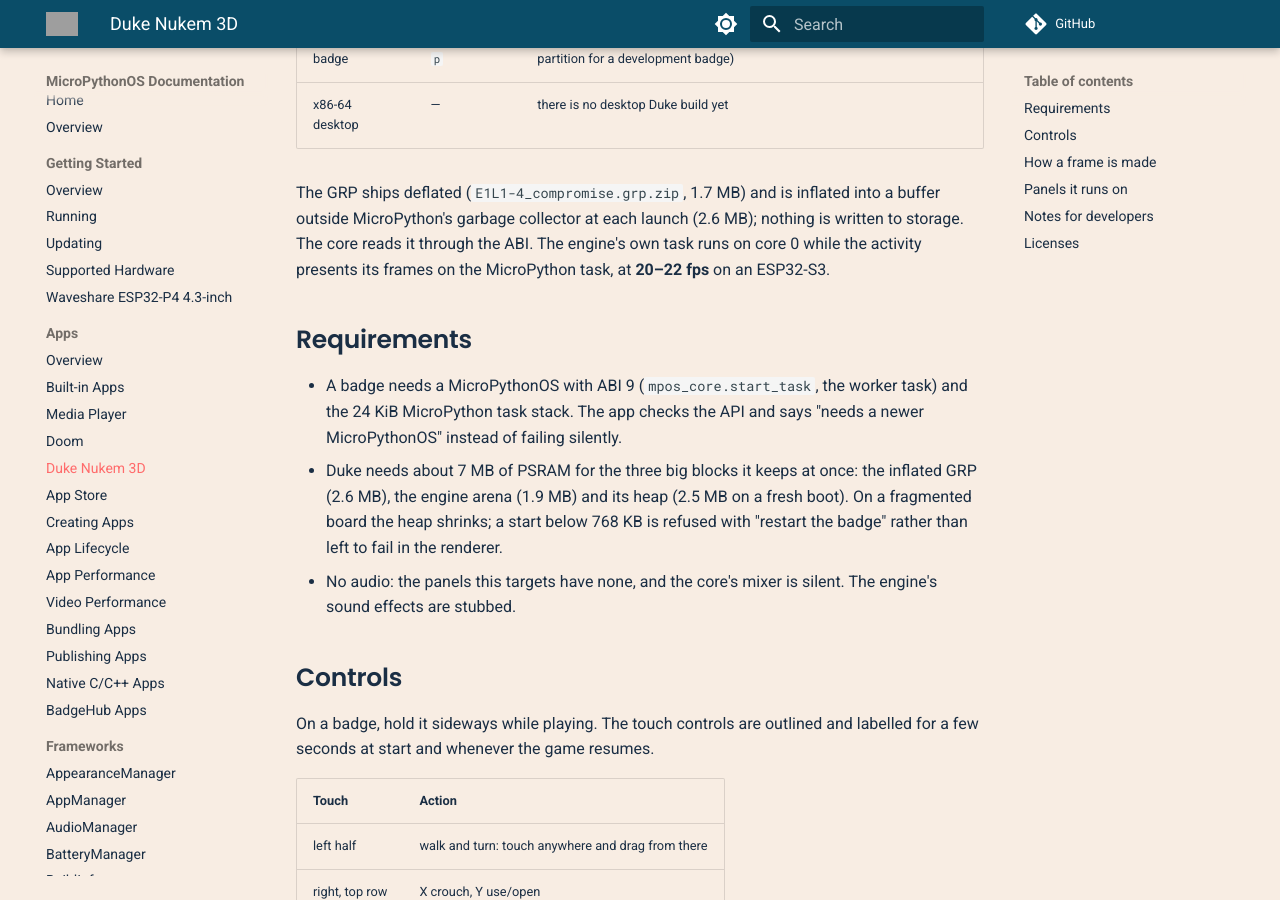
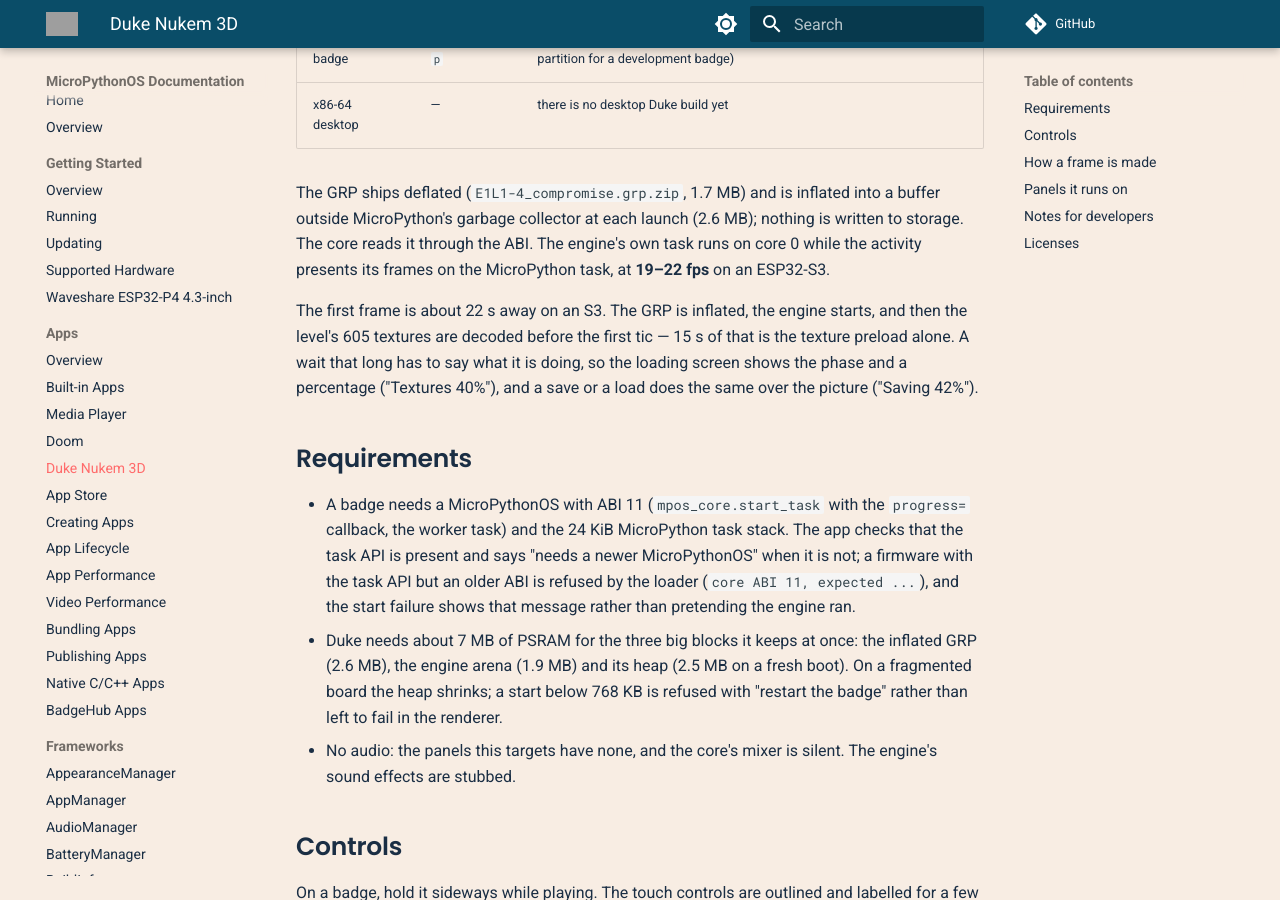
Before and after one commit to MicroPythonOS/docs, an MkDocs documentation site: the page built from docs/apps/duke3d.md, in a window 1280 px wide and 900 px high, scrolled down 395 px. Built offline with MkDocs 1.6.1 and Material for MkDocs 9.7.7, drawn with Linux system fonts in a browser that asks for light colours; comment, search, counter and statistics services are not loaded; some of the changed text lies outside the part shown; grey boxes are pictures that could not be loaded.

Commit message:
duke3d: the ABI the app needs, and what a 22 s launch shows
The requirements still said ABI 9, but the shipped core declares 11 and an
older host refuses it. The page also described the port's own tile-view tables
(MAXYDIM 240, 1024-entry ylookup) after the code moved to upstream's shape, and
said nothing about the progress a launch and a save now show.

The native-apps reference gains the ABI 11 section: a worker core's start-up
runs before its first frame, cannot touch the GUI, and reports permille + a
phase that start_task() forwards from the host's task. Also add the rule the
save path needed: reply to the core before painting anything, because it is
blocked for ten seconds.

```diff
--- a/docs/apps/duke3d.md
+++ b/docs/apps/duke3d.md
@@ -19,13 +19,23 @@ The GRP ships deflated (`E1L1-4_compromise.grp.zip`, 1.7 MB) and is inflated
 into a buffer outside MicroPython's garbage collector at each launch (2.6 MB);
 nothing is written to storage. The core reads it through the ABI. The engine's
 own task runs on core 0 while the activity presents its frames on the
-MicroPython task, at **20–22 fps** on an ESP32-S3.
+MicroPython task, at **19–22 fps** on an ESP32-S3.
+
+The first frame is about 22 s away on an S3. The GRP is inflated, the engine
+starts, and then the level's 605 textures are decoded before the first tic —
+15 s of that is the texture preload alone. A wait that long has to say what it
+is doing, so the loading screen shows the phase and a percentage
+("Textures 40%"), and a save or a load does the same over the picture
+("Saving 42%").
 
 ## Requirements
 
-- A badge needs a MicroPythonOS with ABI 9 (`mpos_core.start_task`, the worker
-  task) and the 24 KiB MicroPython task stack. The app checks the API and says
-  "needs a newer MicroPythonOS" instead of failing silently.
+- A badge needs a MicroPythonOS with ABI 11 (`mpos_core.start_task` with the
+  `progress=` callback, the worker task) and the 24 KiB MicroPython task stack.
+  The app checks that the task API is present and says "needs a newer
+  MicroPythonOS" when it is not; a firmware with the task API but an older ABI
+  is refused by the loader (`core ABI 11, expected ...`), and the start failure
+  shows that message rather than pretending the engine ran.
 - Duke needs about 7 MB of PSRAM for the three big blocks it keeps at once:
   the inflated GRP (2.6 MB), the engine arena (1.9 MB) and its heap (2.5 MB on
   a fresh boot). On a fragmented board the heap shrinks; a start below 768 KB is
@@ -93,6 +103,9 @@ five hundred kilobytes each, so a handful of saves is what the 7 MB filesystem
 holds. The engine runs on its own task and cannot touch the filesystem itself,
 so a save is a request the activity answers from its frame loop (see
 [Native C/C++ Apps](native-apps.md#the-engines-files-a-blocking-handshake)).
+It is flash-bound and takes tens of seconds for a full slot, so the picture
+says "Saving 42%" from the blocks as they land; a load says the same, and a
+first save into an empty slot shows the bytes instead of a percentage.
 
 ## How a frame is made
 
@@ -100,6 +113,10 @@ so a save is a request the activity answers from its frame loop (see
   ABI 9); it never enters MicroPython. Input is a C ring, the GRP is served by
   pointer from the inflated buffer, the log is a ring the activity drains, and
   the clock is `esp_timer`.
+- Its start-up cannot touch the GUI, so the phases come back as data: ABI 11's
+  `progress(host, permille, text)` is forwarded by `start_task(progress=...)`
+  from the host's task while it waits, and the activity paints "Textures 40%".
+  See [Native C/C++ Apps](native-apps.md#a-start-up-that-takes-seconds-report-progress-abi-11).
 - The core renders into one of two buffers and calls `frame_ready()`; the
   activity shows the published buffer with `NativeDisplay.select_buffer()` +
   `flush()` and hands it back with `task_presented()`. Rendering and the panel
@@ -140,9 +157,13 @@ surprising a port. The traps that cost the most time:
   thumbnail into a *tile* with `setviewtotile()`, and sets the view from the
   tile's own dimensions. The death view is **320×320** and a GRP can declare a
   larger camera texture — bigger than the screen the row/column tables were
-  sized for (the port's profile keeps `MAXYDIM` at 240). The view is now
-  clamped to `MAXYDIM` rows and `MAXXDIM` columns, `ylookup` holds 1024 entries
-  and the `lastx` stores are bounded. Without that, drawing such a view wrote
+  sized for. The view is now clamped to `MAXYDIM` rows and `MAXXDIM` columns
+  while the tile keeps its own dimensions, `ylookup` and `lastx` hold
+  `MAXYDIM + 1` entries, and the ESP32 profile sizes both from
+  `INTERNAL_RES_W` (320) for exactly that 320x320 view. The clamping follows
+  upstream's own patch ([DynaMight1124/retro-go#31](https://github.com/DynaMight1124/retro-go/pull/31))
+  rather than a port variant, so the next sync only has to reconcile the
+  documented port-only extras. Without that, drawing such a view wrote
   through `globalhoriz`/`horizlookup2` and the next wall faulted in
   `hline`/`hlineasm4` (the four faces of that corruption were
   `LoadProhibited`, a rejected cache write, `LoadStoreError` and a
```
Also changed, not shown: docs/apps/native-apps.md (+24 -0 lines).
